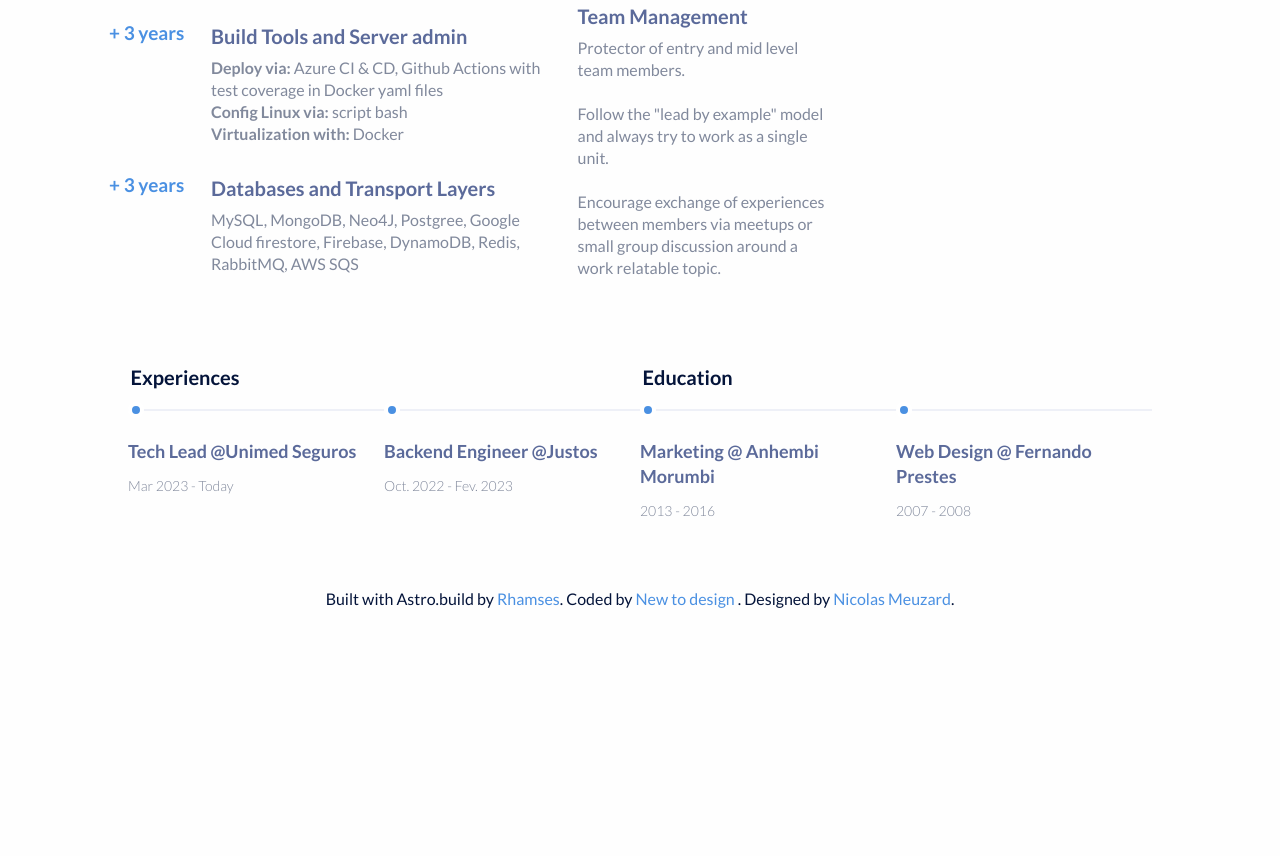
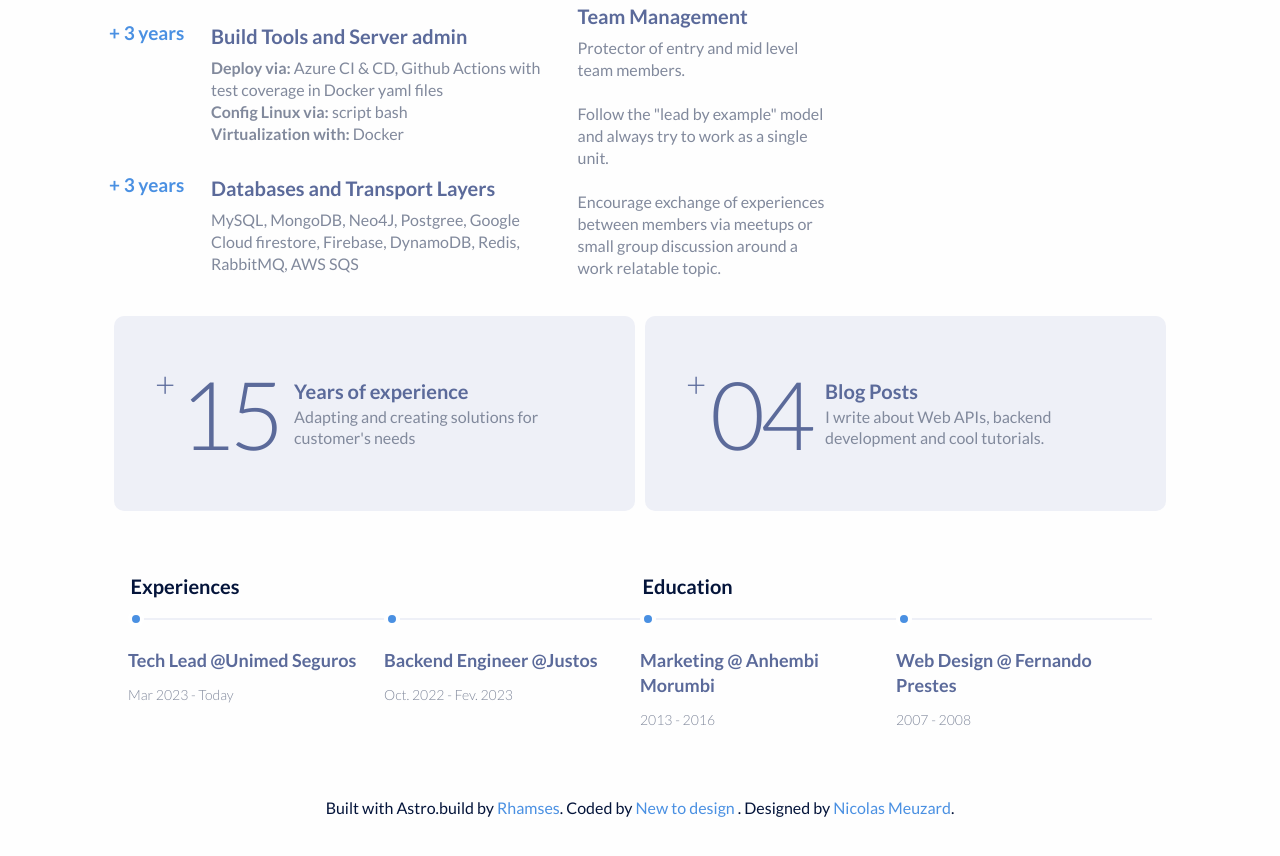
Before and after one commit to rhamses/rhamses.github.io, an Astro site: page / in a window 1280 px wide. Shown: the part 941-1797 px from the top of the page. Before the commit the page ends 1648 px from the top, so only its background shows below. Built offline with nearby package versions, Linux system fonts and the light colour scheme; Astro itself is replaced by a stand-in of ours.

Commit message:
adding achievments blocks

```diff
--- a/src/components/AchievementItem.astro
+++ b/src/components/AchievementItem.astro
@@ -3,10 +3,26 @@ export interface Props {
   unit: string;
   value: number;
   title: string;
+  link: string;
 }
 
-const { unit, value, title } = Astro.props;
+const { unit, value, title, link } = Astro.props;
 ---
+
+
+{(link) ?
+  <a href={link} target="_blank" class="card">
+    <div class="skill-level">
+      <span class="skill--unit">{unit}</span>
+      <h2>{value}</h2>
+    </div>
+
+    <div class="skill-meta">
+      <h3>{title}</h3>
+      <span><slot></slot></span>
+    </div>
+  </a>
+  :
   <div class="card">
     <div class="skill-level">
       <span class="skill--unit">{unit}</span>
@@ -19,17 +35,20 @@ const { unit, value, title } = Astro.props;
     </div>
   </div>
 
+}
+
+
 <style>
   .card {
     display: inline-flex;
     justify-content: center;
-    height: 200px;
+    /* height: 200px; */
     background-color: #EEF0F7;
     margin: 7px 5px;
     vertical-align: top;
     border-radius: 10px;
     text-align: center;
-    padding-top: 50px
+    padding: 50px 0;
   }
 
   .card-active,
--- a/src/pages/index.astro
+++ b/src/pages/index.astro
@@ -61,7 +61,7 @@ import TimelineItem from '../components/TimelineItem.astro'
 				</Card>
 			</div>
 		</div>
-		<!-- <Achievements /> -->
+		<Achievements />
 		<!-- Timeline -->
 		<div class="container">
 			<ol class="timeline">
--- a/src/sections/achievements.astro
+++ b/src/sections/achievements.astro
@@ -5,18 +5,22 @@ import AchievementItem from '../components/AchievementItem.astro'
   <AchievementItem unit="+" value="15" title="Years of experience">
     Adapting and creating solutions for customer's needs
   </AchievementItem>
-  <AchievementItem unit="+" value="03" title="Years as Tech Lead">
+  <AchievementItem unit="+" value='04' title="Blog Posts" link="https://rhams.es">
+    I write about Web APIs, backend development and cool tutorials.
+  </AchievementItem>
+  <!-- <AchievementItem unit="+" value="03" title="Years as Tech Lead">
     --
   </AchievementItem>
   <AchievementItem unit="%" value="30" title="Technical solutions">
     --
-  </AchievementItem>
-  <AchievementItem unit="+" value="04" title="Blog Posts">
-    I write about Web APIs, backend development and cool tutorials.
-  </AchievementItem>
+  </AchievementItem> -->
 </section>
 
 <style>
+  .cards {
+    display: flex;
+    flex-wrap: wrap;
+  }
   @media(min-width: 768px) {
     .cards {
       display: grid;
@@ -24,3 +28,9 @@ import AchievementItem from '../components/AchievementItem.astro'
     }
   }
 </style>
+
+<!-- <script type="module">
+  var teste = "asdasd";
+  fetch("http://blog.rhams.es/wp-json/wp/v2/posts")
+  .then(res => console.log(res.headers.get("x-wp-total")))
+</script> -->
```
Lines whose indentation alone changed are shown as unchanged.
